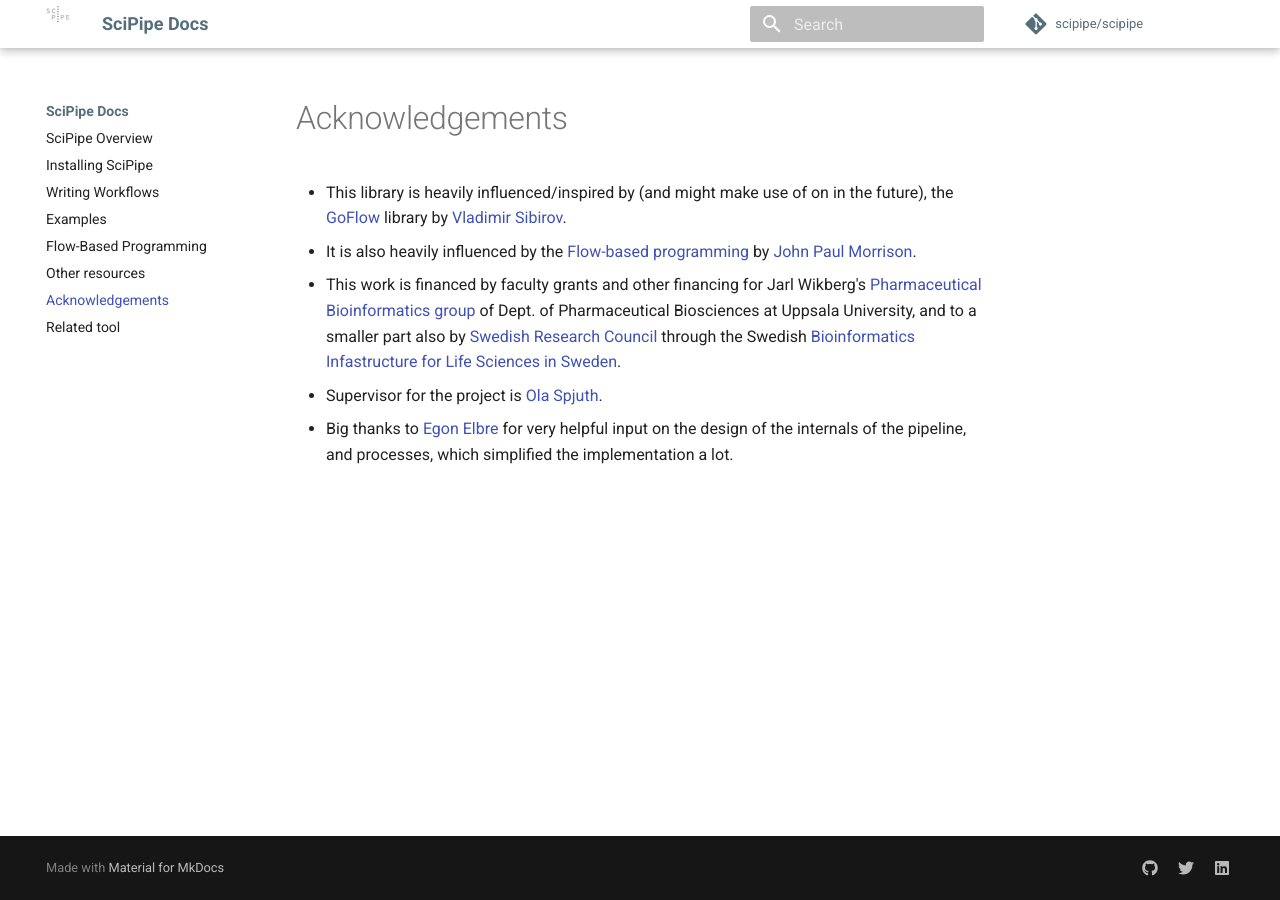
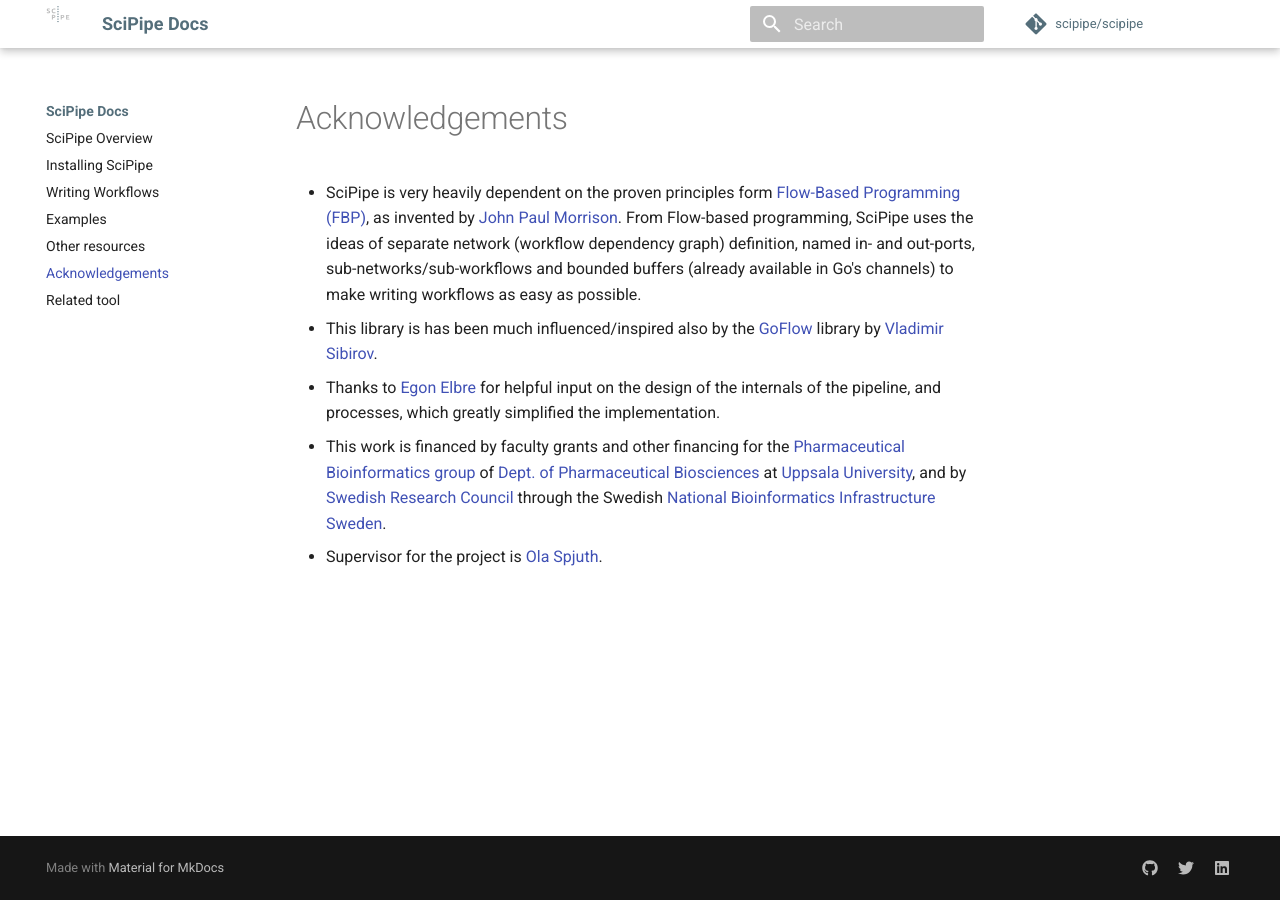
Before and after one commit to scipipe/scipipe, an MkDocs documentation site: the page built from docs/acknowledgements.md, in a window 1280 px wide. Built offline with MkDocs 1.6.1 and Material for MkDocs 9.7.7, drawn with Linux system fonts in a browser that asks for light colours; comment, search, counter and statistics services are not loaded; old or Windows-style settings are respelled for this version of MkDocs.

Commit message:
Move FBP section into Acknowledgements page in docs

```diff
--- a/docs/acknowledgements.md
+++ b/docs/acknowledgements.md
@@ -1,9 +1,17 @@
 # Acknowledgements
 
-- This library is heavily influenced/inspired by (and might make use of on in the future),
-  the [GoFlow](https://github.com/trustmaster/goflow) library by [Vladimir Sibirov](https://github.com/trustmaster/goflow).
-- It is also heavily influenced by the [Flow-based programming](http://www.jpaulmorrison.com/fbp) by [John Paul Morrison](http://www.jpaulmorrison.com/fbp).
-- This work is financed by faculty grants and other financing for Jarl Wikberg's [Pharmaceutical Bioinformatics group](http://www.farmbio.uu.se/forskning/researchgroups/pb/) of Dept. of
-  Pharmaceutical Biosciences at Uppsala University, and to a smaller part also by [Swedish Research Council](http://vr.se) through the Swedish [Bioinformatics Infastructure for Life Sciences in Sweden](http://bils.se).
+- SciPipe is very heavily dependent on the proven principles form [Flow-Based
+  Programming (FBP)](http://www.jpaulmorrison.com/fbp), as invented by [John Paul Morrison](http://www.jpaulmorrison.com/fbp).
+  From Flow-based programming, SciPipe uses the ideas of separate network
+  (workflow dependency graph) definition, named in- and out-ports,
+  sub-networks/sub-workflows and bounded buffers (already available in Go's
+  channels) to make writing workflows as easy as possible.
+- This library is has been much influenced/inspired also by the
+  [GoFlow](https://github.com/trustmaster/goflow) library by [Vladimir Sibirov](https://github.com/trustmaster/goflow).
+- Thanks to [Egon Elbre](http://twitter.com/egonelbre) for helpful input on the
+  design of the internals of the pipeline, and processes, which greatly
+  simplified the implementation.
+- This work is financed by faculty grants and other financing for the [Pharmaceutical Bioinformatics group](http://pharmb.io) of [Dept. of
+  Pharmaceutical Biosciences](http://www.farmbio.uu.se) at [Uppsala University](http://www.uu.se), and by [Swedish Research Council](http://vr.se)
+  through the Swedish [National Bioinformatics Infrastructure Sweden](http://nbis.se).
 - Supervisor for the project is [Ola Spjuth](http://www.farmbio.uu.se/research/researchgroups/pb/olaspjuth).
-- Big thanks to [Egon Elbre](http://twitter.com/egonelbre) for very helpful input on the design of the internals of the pipeline, and processes, which simplified the implementation a lot.
--- a/mkdocs.yml
+++ b/mkdocs.yml
@@ -5,7 +5,6 @@
   - 'Installing SciPipe': 'install.md'
   - 'Writing Workflows': 'writing_workflows.md'
   - 'Examples': 'examples.md'
-  - 'Flow-Based Programming': 'flow_based_programming.md'
   - 'Other resources': 'other_resources.md'
   - 'Acknowledgements': 'acknowledgements.md'
   - 'Related tool': 'related_tools.md'
```
Also changed, not shown: docs/flow_based_programming.md (deleted, +0 -5 lines).
